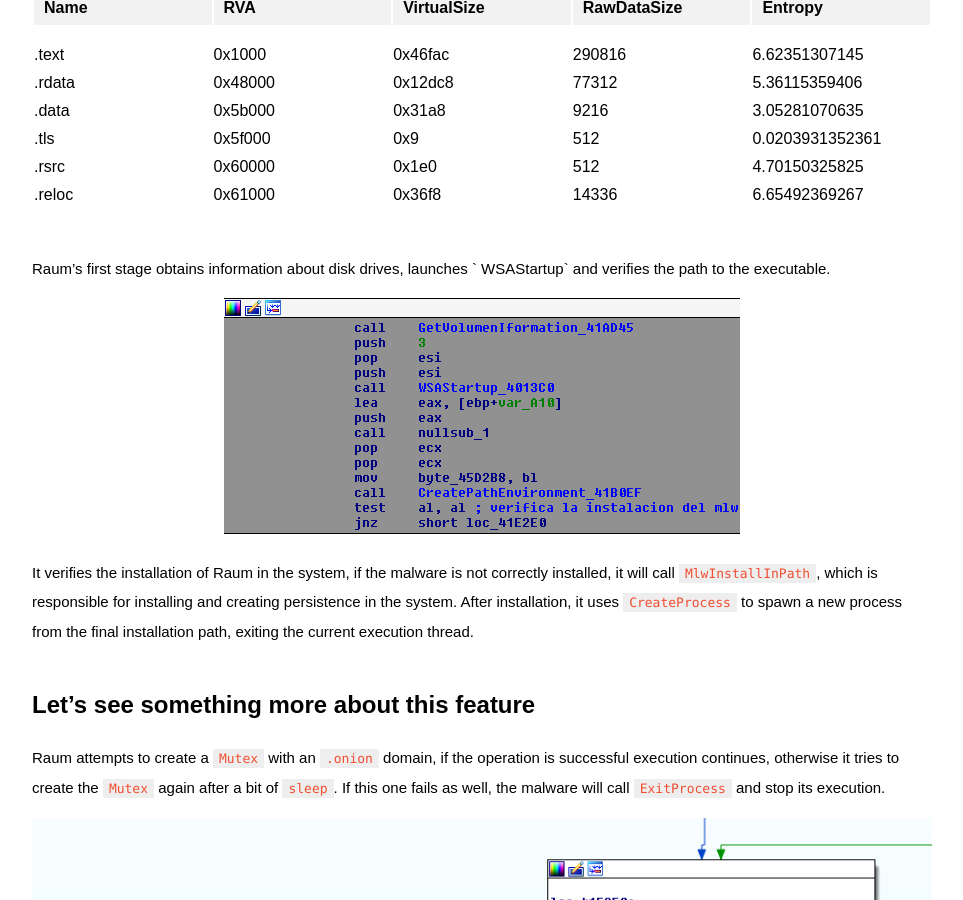
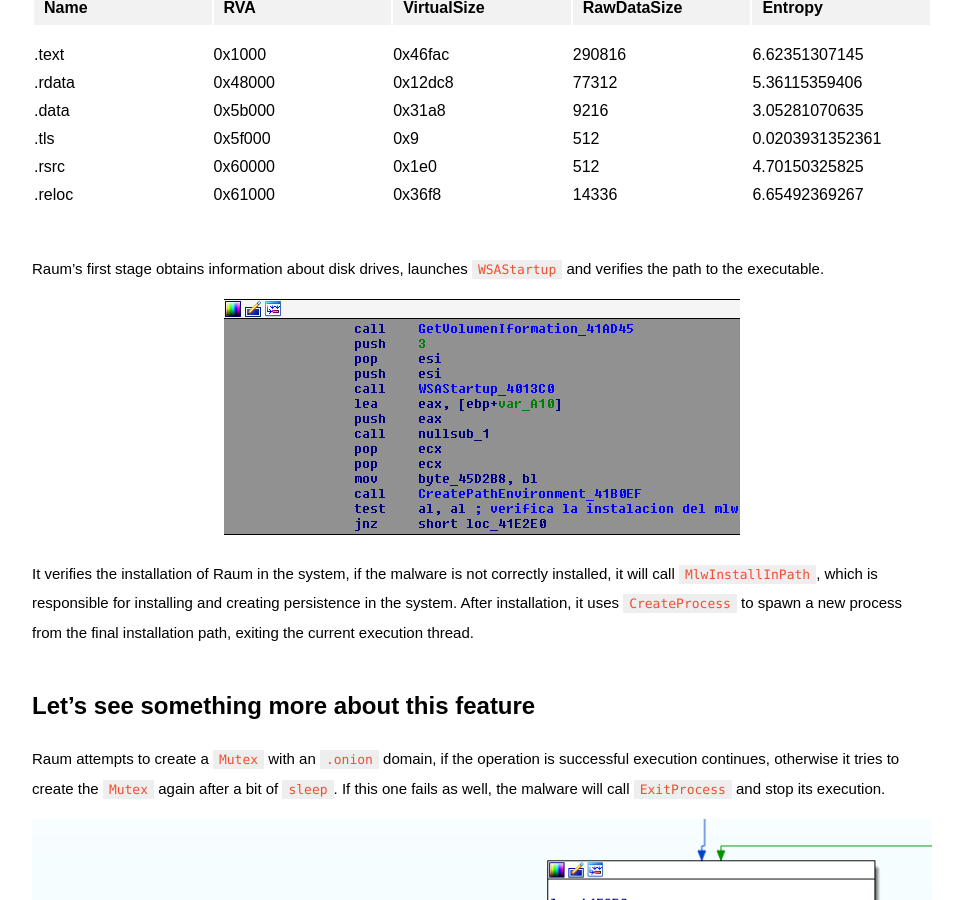
Before and after one commit to mlwre/mlwre.github.io, a Jekyll site: the page built from _posts/2016-10-05-Raum.md, in a window 1280 px wide and 900 px high, scrolled down 2682 px. Shown: the whole window, without its empty margins (158-1121 px from the left). Built offline with Jekyll 4.4.1, drawn with Linux system fonts in a browser that asks for light colours; some web fonts are replaced.

```diff
--- a/_posts/2016-10-05-Raum.md
+++ b/_posts/2016-10-05-Raum.md
@@ -84,7 +84,7 @@ First of all, we have to say that the main purpose of Raum is cryptocurrency min
 | .rsrc | 0x60000 | 0x1e0       | 512         | 4.70150325825   |
 | .reloc | 0x61000 | 0x36f8      | 14336       | 6.65492369267   |
 
-Raum's first stage obtains information about disk drives, launches ` WSAStartup` and verifies the path to the executable.
+Raum's first stage obtains information about disk drives, launches `WSAStartup` and verifies the path to the executable.
 
 <p align="center">
   <img src="https://raw.githubusercontent.com/mlwre/mlwre.github.io/master/downloads/Raum/img/Raum_001.png" alt="Raum Starts!"/>
@@ -682,3 +682,5 @@ Searching through the web, we found the user 0xDa0 on Stackoverflow  linked with
 See you on the next analysis!
 
 The Malware Hunter!
+
+P/S:
```
